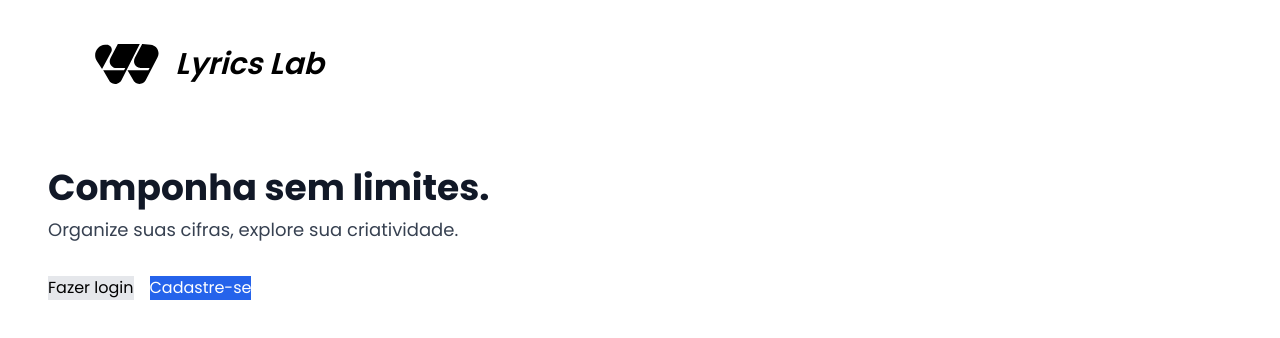
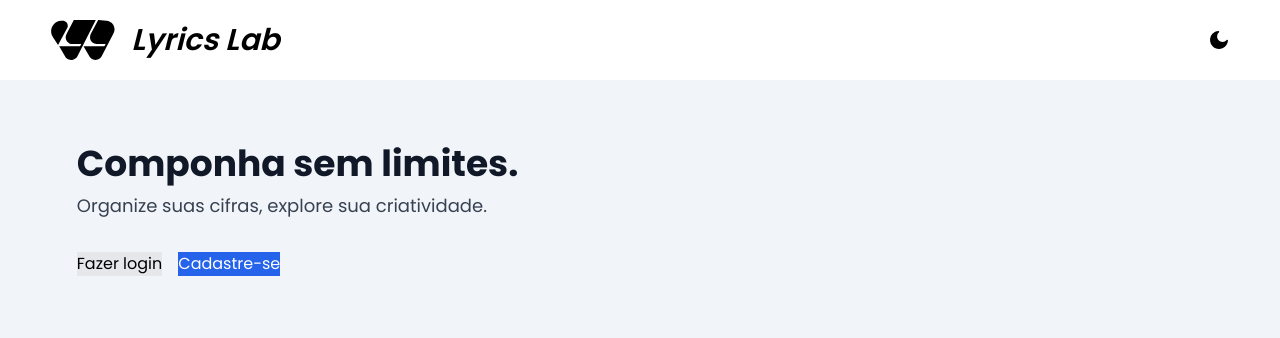
Before and after one commit to RafaelFernandes12/lyrics_lab_front_end, a Next.js app: page / in a window 1280 px wide. Shown: the top 338 px of the page. Built offline with nearby package versions, Linux system fonts and the light colour scheme.

Commit message:
fix: conserta bug de switchTheme apos logout

```diff
--- a/src/app/(auth)/layout.tsx
+++ b/src/app/(auth)/layout.tsx
@@ -4,7 +4,7 @@ export default function AuthLayout({
   children,
 }: Readonly<{ children: React.ReactNode }>) {
   return (
-    <body className="bg-[#FAFAFA]">
+    <body className="m-0 bg-slate-100 dark:bg-black">
       <AuthHeader />
       <main className="m-[6%] my-10 h-fit rounded-md">{children}</main>
     </body>
--- a/src/app/(auth)/login/page.tsx
+++ b/src/app/(auth)/login/page.tsx
@@ -29,7 +29,7 @@ export default function Login() {
 
   return (
     <>
-      <h1 className="my-16 w-full text-center">Acesse sua conta</h1>
+      <h1 className="my-16 w-full text-center ">Acesse sua conta</h1>
       <section className="m-auto w-[400px] max-sm:w-full">
         <form className="flex flex-col gap-3" onSubmit={handleLogin}>
           <div className="flex w-full flex-col">
@@ -55,7 +55,7 @@ export default function Login() {
             />
           </div>
           <button
-            className="bg-primaria mt-3 w-full"
+            className="mt-3 w-full bg-primaria"
             type="submit"
             disabled={loading}
           >
@@ -66,7 +66,7 @@ export default function Login() {
             )}
           </button>
         </form>
-        <p className="text-primaria mt-3 text-center">Esqueci minha senha</p>
+        <p className="mt-3 text-center text-primaria">Esqueci minha senha</p>
         <p className="mt-3 text-center">
           Não tem uma conta?{' '}
           <Link className="text-primaria" href="/register">
--- a/src/app/page.tsx
+++ b/src/app/page.tsx
@@ -3,9 +3,9 @@ import Link from 'next/link'
 
 export default function Home() {
   return (
-    <body>
+    <body className="m-0 bg-slate-100 dark:bg-black">
       <AuthHeader />
-      <main className="mt-16 text-left">
+      <main className="mt-16 text-left m-[6%] my-10 h-fit rounded-md">
         <h1 className="text-4xl font-bold text-gray-900">
           Componha sem limites.
         </h1>
--- a/src/components/header/AuthHeader.tsx
+++ b/src/components/header/AuthHeader.tsx
@@ -1,7 +1,9 @@
+import { SwitchTheme } from './SwitchTheme'
+
 export function AuthHeader() {
   return (
     <header
-      className={`flex h-[80px] items-center justify-between bg-white px-[4%] `}
+      className={`flex h-[80px] items-center justify-between bg-white px-[4%] dark:bg-headerDark`}
     >
       <div className="flex w-fit items-center justify-start gap-4">
         <svg
@@ -9,27 +11,28 @@ export function AuthHeader() {
           width="64"
           height="40"
           viewBox="0 0 64 40"
-          className="fill-black"
+          className="fill-black dark:fill-white"
           xmlns="http://www.w3.org/2000/svg"
         >
           <path
             d="M15.5248 13.8971L22.5803 0.445321C22.6995 0.218094 22.9349 0.0757446 23.1915 0.0757446H30.9405H44.7779L26.4502 36.1469C26.0206 36.9926 25.4204 37.74 24.6874 38.342C24.0228 38.888 23.2614 39.3042 22.4431 39.5689L22.1082 39.6773C21.4473 39.8911 20.7538 40 20.0591 40C19.3061 40 18.5552 39.8713 17.8455 39.6195C17.0064 39.3217 16.2361 38.8575 15.5808 38.2547L15.484 38.1656C14.9533 37.6774 14.4984 37.1127 14.1342 36.4902L8.18066 26.3139H28.9746L29.6551 25.3309L30.26 24.0454H20.9585C20.6071 24.0454 20.2566 24.0107 19.9121 23.9418C19.2552 23.8104 18.6288 23.5565 18.0659 23.1933L17.4934 22.824C16.8854 22.4317 16.3532 21.9328 15.9225 21.3513C15.3566 20.5874 14.9801 19.7002 14.8238 18.7624L14.7802 18.5011C14.7158 18.1148 14.6835 17.719 14.6835 17.3273C14.6835 16.1377 14.9722 14.9506 15.5248 13.8971Z"
             fill="#1F1F20"
-            className="fill-black"
+            className="fill-black dark:fill-white"
           />
           <path
             d="M1.84433 16.9262L7.04721 24.9528L16.2013 8.03321C18.0727 4.5743 15.4026 0.408609 11.4783 0.664545L10.0718 0.756272C2.0268 1.19386 -2.53805 10.1655 1.84433 16.9262Z"
             fill="#1F1F20"
-            className="fill-black"
+            className="fill-black dark:fill-white"
           />
           <path
             d="M39.8729 13.8214L46.9108 0.403301C47.0391 0.158755 47.301 0.0144877 47.5763 0.0368044L55.5155 0.680527C61.7165 1.14649 65.4283 7.79268 62.5727 13.3167L50.8018 36.0865C50.3697 36.9223 49.7719 37.6614 49.0449 38.2586C48.3741 38.8096 47.6057 39.2297 46.7798 39.4969L46.4564 39.6015C45.7954 39.8154 45.1019 39.9243 44.4073 39.9243C43.6542 39.9243 42.9033 39.7956 42.1936 39.5438C41.3545 39.246 40.5842 38.7818 39.9289 38.1789L39.8321 38.0899C39.3014 37.6016 38.8465 37.0369 38.4823 36.4145L32.5288 26.2381H53.3227L54.0032 25.2551L54.6081 23.9697H45.3066C44.9553 23.9697 44.6048 23.935 44.2602 23.8661C43.6033 23.7347 42.977 23.4808 42.414 23.1176L41.8415 22.7482C41.2335 22.3559 40.7013 21.857 40.2706 21.2756C39.7047 20.5117 39.3282 19.6244 39.1719 18.6867L39.1284 18.4254C39.064 18.0391 39.0316 17.6432 39.0316 17.2516C39.0316 16.0619 39.3203 14.8749 39.8729 13.8214Z"
             fill="#1F1F20"
-            className="fill-black"
+            className="fill-black dark:fill-white"
           />
         </svg>
-        <h1 className="italic text-black">Lyrics Lab</h1>
+        <h1 className="italic text-black dark:text-white">Lyrics Lab</h1>
       </div>
+      <SwitchTheme />
     </header>
   )
 }
```
